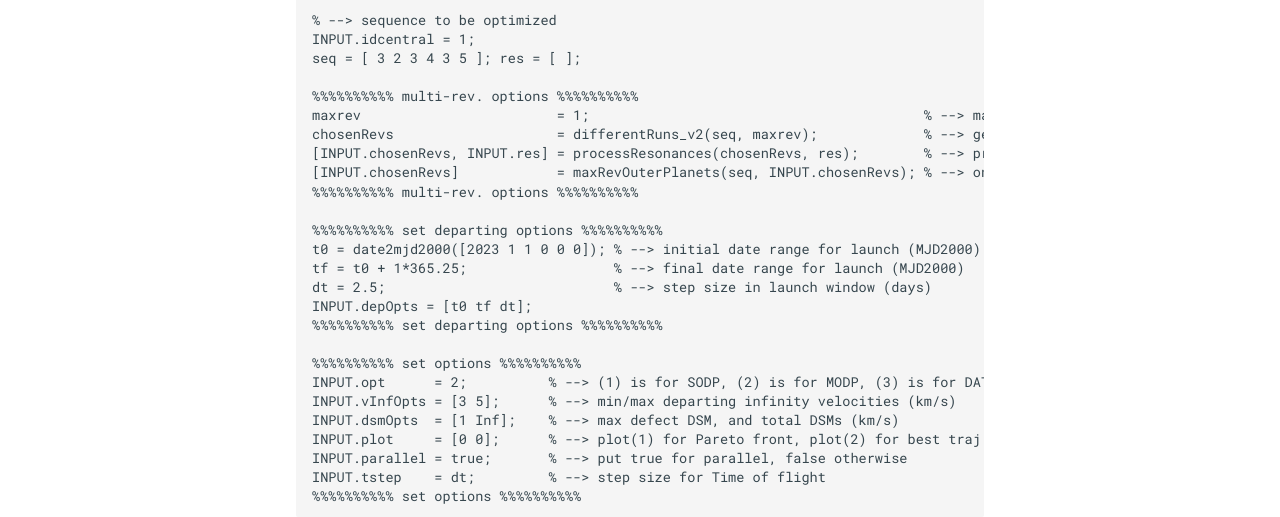
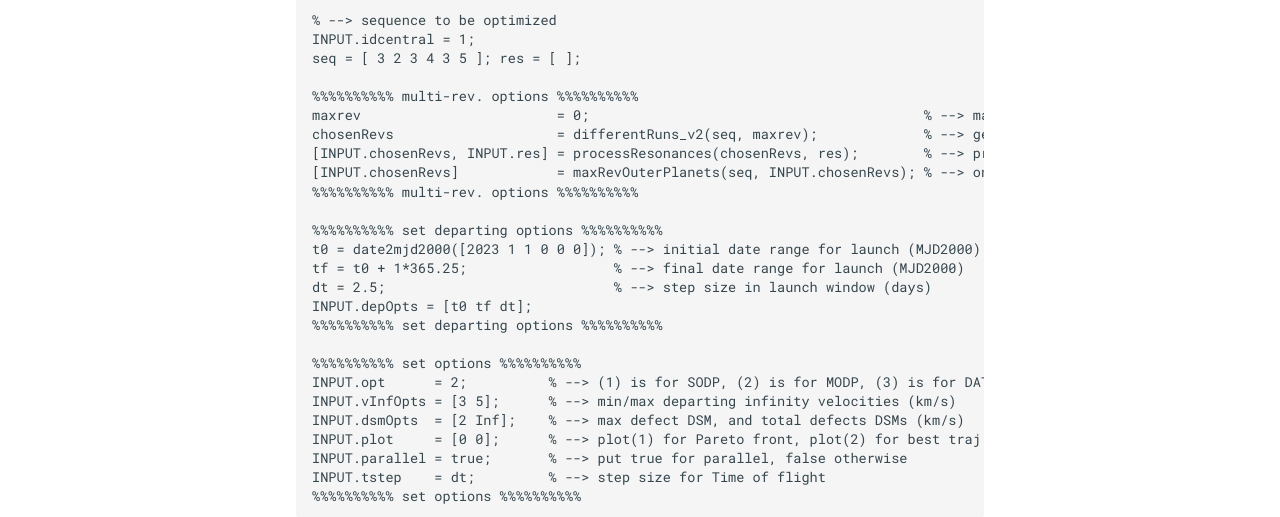
Before and after one commit to andreabellome/astra-documentation, an MkDocs documentation site: the page built from docs/trips_to_jupiter.md, in a window 1280 px wide and 1400 px high. Shown: the part 741-1258 px from the top of the window. Built offline with MkDocs 1.6.1 and Material for MkDocs 9.7.7, drawn with Linux system fonts in a browser that asks for light colours; comment, search, counter and statistics services are not loaded; some of the changed text lies outside the part shown.

Commit message:
upd release

```diff
--- a/docs/trips_to_jupiter.md
+++ b/docs/trips_to_jupiter.md
@@ -26,7 +26,7 @@ INPUT.idcentral = 1;
 seq = [ 3 2 3 4 3 5 ]; res = [ ];
 
 %%%%%%%%%% multi-rev. options %%%%%%%%%%
-maxrev                        = 1;                                         % --> max. number of revolutions (round number)
+maxrev                        = 0;                                         % --> max. number of revolutions (round number)
 chosenRevs                    = differentRuns_v2(seq, maxrev);             % --> generate successive runs
 [INPUT.chosenRevs, INPUT.res] = processResonances(chosenRevs, res);        % --> process the resonances options
 [INPUT.chosenRevs]            = maxRevOuterPlanets(seq, INPUT.chosenRevs); % --> only zero revs. on outer planets
@@ -42,7 +42,7 @@ INPUT.depOpts = [t0 tf dt];
 %%%%%%%%%% set options %%%%%%%%%%
 INPUT.opt      = 2;          % --> (1) is for SODP, (2) is for MODP, (3) is for DATES, (4) is for YEARS - MODP
 INPUT.vInfOpts = [3 5];      % --> min/max departing infinity velocities (km/s)
-INPUT.dsmOpts  = [1 Inf];    % --> max defect DSM, and total DSMs (km/s)
+INPUT.dsmOpts  = [2 Inf];    % --> max defect DSM, and total defects DSMs (km/s)
 INPUT.plot     = [0 0];      % --> plot(1) for Pareto front, plot(2) for best traj. DV
 INPUT.parallel = true;       % --> put true for parallel, false otherwise
 INPUT.tstep    = dt;         % --> step size for Time of flight
```
Also changed, not shown: site/search/search_index.json, site/trips_to_jupiter/index.html.
